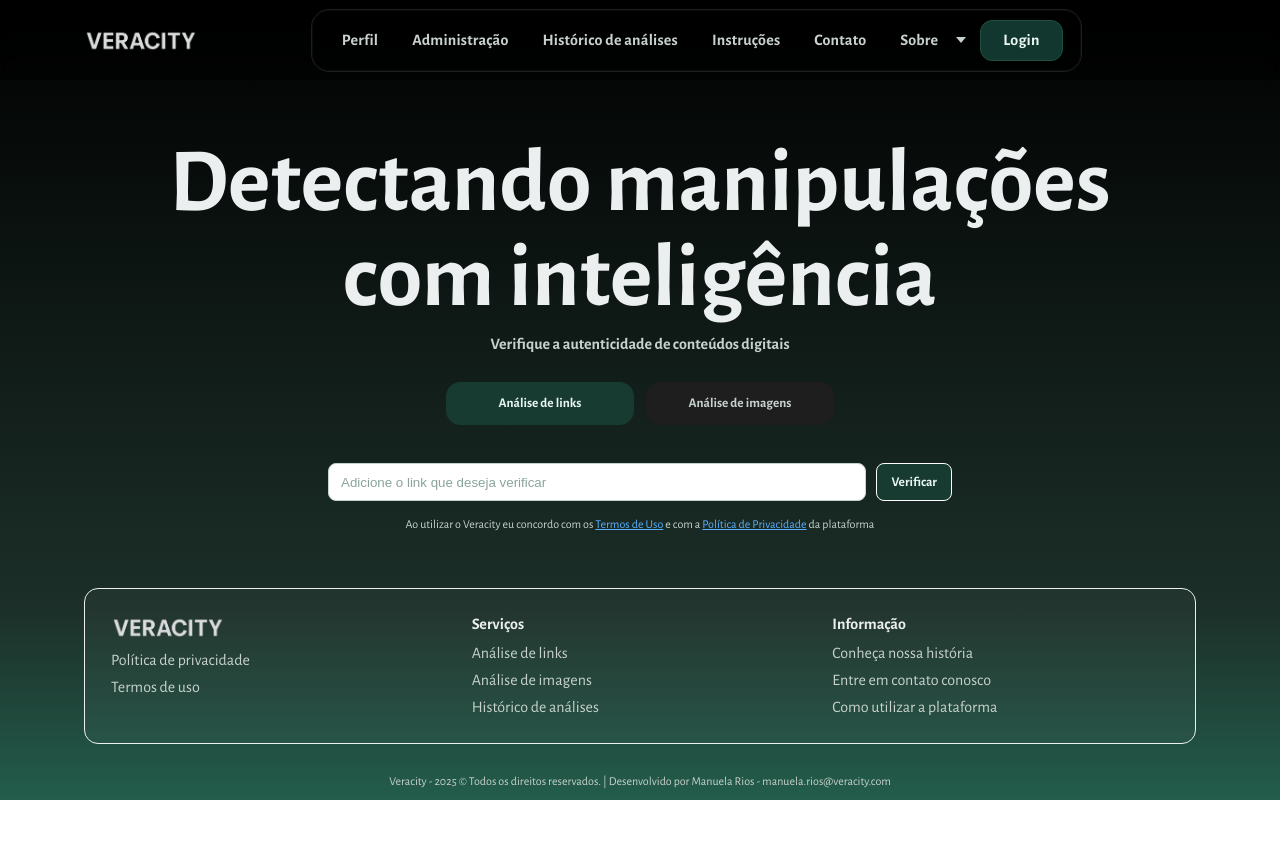
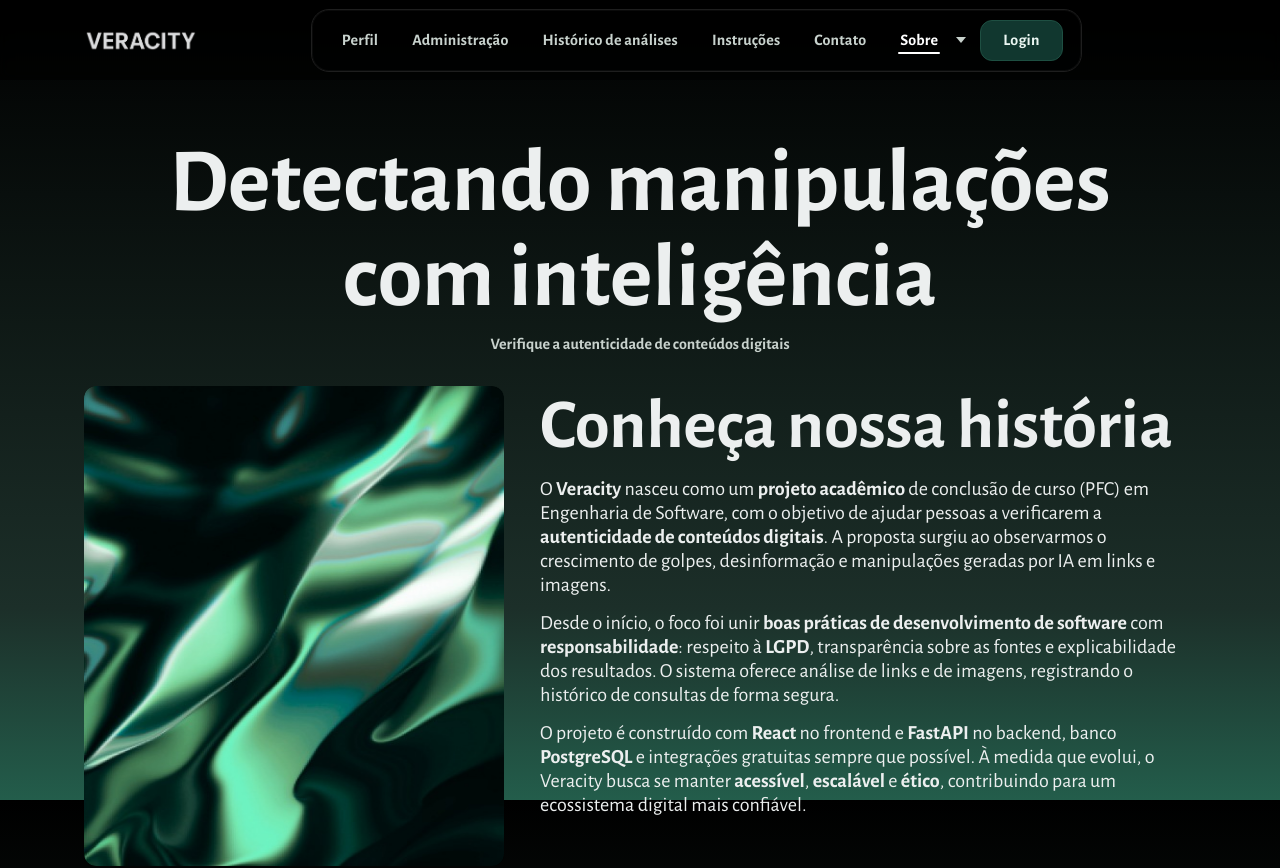
Before and after one commit to veracity-pfc/veracity-web, a React (Vite) app: page /about in a window 1280 px wide. Shown: the top 868 px of the page. Before the commit the page ends 800 px from the top, so only its background shows below. Built offline with nearby package versions, Linux system fonts and the light colour scheme.

Commit message:
Implementando tela de sobre

```diff
--- a/package.json
+++ b/package.json
@@ -10,7 +10,8 @@
   },
   "dependencies": {
     "react": "^18.3.1",
-    "react-dom": "^18.3.1"
+    "react-dom": "^18.3.1",
+    "react-router-dom": "^7.9.4"
   },
   "devDependencies": {
     "@vitejs/plugin-react": "^4.3.1",
--- a/src/App.jsx
+++ b/src/App.jsx
@@ -1,13 +1,18 @@
 import React from 'react';
+import { Routes, Route } from 'react-router-dom';
 import Header from './components/Header.jsx';
 import Footer from './components/Footer.jsx';
 import Home from './pages/Home.jsx';
+import About from './pages/About.jsx';
 
 export default function App() {
   return (
     <>
       <Header />
-      <Home />
+      <Routes>
+        <Route path="/" element={<Home />} />
+        <Route path="/about" element={<About />} />
+      </Routes>
       <Footer />
     </>
   );
--- a/src/components/Footer.jsx
+++ b/src/components/Footer.jsx
@@ -30,7 +30,7 @@
           <div>
             <div className="footer-title">Informação</div>
             <div className="footer-links">
-              <a href="#">Conheça nossa história</a>
+              <a href="/about">Conheça nossa história</a>
               <a href="#">Entre em contato conosco</a>
               <a href="#">Como utilizar a plataforma</a>
             </div>
--- a/src/components/Header.jsx
+++ b/src/components/Header.jsx
@@ -20,21 +20,52 @@
   const menuRef = useRef(null);
 
   useEffect(() => {
+    const path = window.location.pathname || '';
+    if (path.startsWith('/about')) setActiveKey('sobre');
+  }, []);
+
+  useEffect(() => {
     function onDocClick(e) {
       if (!menuRef.current || !btnRef.current) return;
       if (menuRef.current.contains(e.target) || btnRef.current.contains(e.target)) return;
       setOpen(false);
     }
-    function onKey(e) { if (e.key === 'Escape') { setOpen(false); setMobileOpen(false); } }
+    function onKey(e) {
+      if (e.key === 'Escape') {
+        setOpen(false);
+        setMobileOpen(false);
+      }
+    }
     document.addEventListener('click', onDocClick);
     document.addEventListener('keydown', onKey);
-    return () => { document.removeEventListener('click', onDocClick); document.removeEventListener('keydown', onKey); };
+    return () => {
+      document.removeEventListener('click', onDocClick);
+      document.removeEventListener('keydown', onKey);
+    };
   }, []);
 
   return (
     <header className="site-header">
       <div className="container navbar">
-        <Logo />
+        <div
+          className="logo-link"
+          role="link"
+          tabIndex={0}
+          style={{ cursor: 'pointer' }}
+          onClick={(e) => {
+            e.preventDefault();
+            window.location.assign('/');
+          }}
+          onKeyDown={(e) => {
+            if (e.key === 'Enter' || e.key === ' ') {
+              e.preventDefault();
+              window.location.assign('/');
+            }
+          }}
+          aria-label="Ir para a página inicial"
+        >
+          <Logo />
+        </div>
 
         <nav className="nav-links" aria-label="Principal">
           {ITEMS.map((item) => {
@@ -44,7 +75,10 @@
                   key={item.key}
                   className={`nav-link ${activeKey === item.key ? 'is-active' : ''}`}
                   href="#"
-                  onClick={() => setActiveKey(item.key)}
+                  onClick={(e) => {
+                    e.preventDefault();
+                    setActiveKey(item.key);
+                  }}
                 >
                   {item.label}
                 </a>
@@ -52,12 +86,13 @@
             }
             return (
               <div key="sobre" className="about-group">
-                <span
+                <a
+                  href="/about"
                   className={`nav-link ${activeKey === 'sobre' ? 'is-active' : ''}`}
                   onClick={() => setActiveKey('sobre')}
                 >
                   Sobre
-                </span>
+                </a>
                 <button
                   ref={btnRef}
                   type="button"
@@ -65,7 +100,7 @@
                   aria-haspopup="menu"
                   aria-expanded={open}
                   aria-controls="about-menu"
-                  onClick={() => setOpen(v => !v)}
+                  onClick={() => setOpen((v) => !v)}
                   title="Abrir menu Sobre"
                 />
                 {open && (
@@ -76,52 +111,161 @@
                     className="about-menu"
                     aria-labelledby="about-toggle"
                   >
-                    <a role="menuitem" tabIndex={0} href="#" className="about-item">Conheça nossa história</a>
-                    <a role="menuitem" tabIndex={0} href="#" className="about-item">Política de privacidade</a>
-                    <a role="menuitem" tabIndex={0} href="#" className="about-item">Termos de uso</a>
+                    <a role="menuitem" tabIndex={0} href="/about" className="about-item">
+                      Conheça nossa história
+                    </a>
+                    <a
+                      role="menuitem"
+                      tabIndex={0}
+                      href="#"
+                      className="about-item"
+                      onClick={(e) => e.preventDefault()}
+                    >
+                      Política de privacidade
+                    </a>
+                    <a
+                      role="menuitem"
+                      tabIndex={0}
+                      href="#"
+                      className="about-item"
+                      onClick={(e) => e.preventDefault()}
+                    >
+                      Termos de uso
+                    </a>
                   </div>
                 )}
               </div>
             );
           })}
-          <a href="#" className="nav-link login-cta">Login</a>
+          <a
+            href="#"
+            className="nav-link login-cta"
+            onClick={(e) => e.preventDefault()}
+          >
+            Login
+          </a>
         </nav>
 
         <button
           className="mobile-toggle"
           aria-label="Abrir menu"
           aria-expanded={mobileOpen}
-          onClick={() => setMobileOpen(v => !v)}
+          onClick={() => setMobileOpen((v) => !v)}
         >
-          <span></span><span></span><span></span>
+          <span></span>
+          <span></span>
+          <span></span>
         </button>
       </div>
 
       <div className={`mobile-menu ${mobileOpen ? 'open' : ''}`} role="dialog" aria-modal="true">
         <div className="container">
           <div className="mobile-group">
-            <a className={`mobile-link ${activeKey === 'perfil' ? 'is-active' : ''}`} href="#" onClick={() => { setActiveKey('perfil'); setMobileOpen(false); }}>Perfil</a>
-            <a className={`mobile-link ${activeKey === 'admin' ? 'is-active' : ''}`} href="#" onClick={() => { setActiveKey('admin'); setMobileOpen(false); }}>Administração</a>
-            <a className={`mobile-link ${activeKey === 'historico' ? 'is-active' : ''}`} href="#" onClick={() => { setActiveKey('historico'); setMobileOpen(false); }}>Histórico de análises</a>
-            <a className={`mobile-link ${activeKey === 'instrucoes' ? 'is-active' : ''}`} href="#" onClick={() => { setActiveKey('instrucoes'); setMobileOpen(false); }}>Instruções</a>
-            <a className={`mobile-link ${activeKey === 'contato' ? 'is-active' : ''}`} href="#" onClick={() => { setActiveKey('contato'); setMobileOpen(false); }}>Contato</a>
+            <a
+              className={`mobile-link ${activeKey === 'perfil' ? 'is-active' : ''}`}
+              href="#"
+              onClick={(e) => {
+                e.preventDefault();
+                setActiveKey('perfil');
+                setMobileOpen(false);
+              }}
+            >
+              Perfil
+            </a>
+            <a
+              className={`mobile-link ${activeKey === 'admin' ? 'is-active' : ''}`}
+              href="#"
+              onClick={(e) => {
+                e.preventDefault();
+                setActiveKey('admin');
+                setMobileOpen(false);
+              }}
+            >
+              Administração
+            </a>
+            <a
+              className={`mobile-link ${activeKey === 'historico' ? 'is-active' : ''}`}
+              href="#"
+              onClick={(e) => {
+                e.preventDefault();
+                setActiveKey('historico');
+                setMobileOpen(false);
+              }}
+            >
+              Histórico de análises
+            </a>
+            <a
+              className={`mobile-link ${activeKey === 'instrucoes' ? 'is-active' : ''}`}
+              href="#"
+              onClick={(e) => {
+                e.preventDefault();
+                setActiveKey('instrucoes');
+                setMobileOpen(false);
+              }}
+            >
+              Instruções
+            </a>
+            <a
+              className={`mobile-link ${activeKey === 'contato' ? 'is-active' : ''}`}
+              href="#"
+              onClick={(e) => {
+                e.preventDefault();
+                setActiveKey('contato');
+                setMobileOpen(false);
+              }}
+            >
+              Contato
+            </a>
 
             <a
               className={`mobile-link ${activeKey === 'sobre' ? 'is-active' : ''}`}
               href="#"
-              onClick={(e) => { e.preventDefault(); setActiveKey('sobre'); setMobileSobreOpen(v => !v); }}
+              onClick={(e) => {
+                e.preventDefault();
+                setActiveKey('sobre');
+                setMobileSobreOpen((v) => !v);
+              }}
             >
               Sobre ▾
             </a>
             {mobileSobreOpen && (
               <>
-                <a className="mobile-subitem" href="#" onClick={() => setMobileOpen(false)}>Conheça nossa história</a>
-                <a className="mobile-subitem" href="#" onClick={() => setMobileOpen(false)}>Política de privacidade</a>
-                <a className="mobile-subitem" href="#" onClick={() => setMobileOpen(false)}>Termos de uso</a>
+                <a className="mobile-subitem" href="/about" onClick={() => setMobileOpen(false)}>
+                  Conheça nossa história
+                </a>
+                <a
+                  className="mobile-subitem"
+                  href="#"
+                  onClick={(e) => {
+                    e.preventDefault();
+                    setMobileOpen(false);
+                  }}
+                >
+                  Política de privacidade
+                </a>
+                <a
+                  className="mobile-subitem"
+                  href="#"
+                  onClick={(e) => {
+                    e.preventDefault();
+                    setMobileOpen(false);
+                  }}
+                >
+                  Termos de uso
+                </a>
               </>
             )}
 
-            <a className="mobile-login" href="#" onClick={() => setMobileOpen(false)}>Login</a>
+            <a
+              className="mobile-login"
+              href="#"
+              onClick={(e) => {
+                e.preventDefault();
+                setMobileOpen(false);
+              }}
+            >
+              Login
+            </a>
           </div>
         </div>
       </div>
--- a/src/main.jsx
+++ b/src/main.jsx
@@ -1,6 +1,11 @@
 import React from 'react';
 import { createRoot } from 'react-dom/client';
+import { BrowserRouter } from 'react-router-dom';
 import './styles/globals.css';
 import App from './App.jsx';
 
-createRoot(document.getElementById('root')).render(<App />);
+createRoot(document.getElementById('root')).render(
+  <BrowserRouter>
+    <App />
+  </BrowserRouter>
+);
--- /dev/null
+++ b/src/pages/About.jsx
@@ -0,0 +1,47 @@
+import React from 'react';
+import cover from '../assets/about-cover.png';
+
+export default function About() {
+  return (
+    <main className="container">
+      <section className="hero">
+        <h1>Detectando manipulações<br />com inteligência</h1>
+        <p className="sub">Verifique a autenticidade de conteúdos digitais</p>
+      </section>
+
+      <section className="about-section">
+        <div className="about-grid">
+          <div className="about-image-wrap">
+            <img className="about-image" src={cover} alt="Arte do projeto Veracity" />
+          </div>
+
+          <div className="about-content">
+            <h2 className="about-title">Conheça nossa história</h2>
+
+            <p>
+              O <strong>Veracity</strong> nasceu como um <strong>projeto acadêmico</strong> de
+              conclusão de curso (PFC) em Engenharia de Software, com o objetivo de
+              ajudar pessoas a verificarem a <strong>autenticidade de conteúdos digitais</strong>.
+              A proposta surgiu ao observarmos o crescimento de golpes, desinformação e
+              manipulações geradas por IA em links e imagens.
+            </p>
+
+            <p>
+              Desde o início, o foco foi unir <strong>boas práticas de desenvolvimento de software</strong> com
+              <strong> responsabilidade</strong>: respeito à <strong>LGPD</strong>, transparência sobre as fontes e
+              explicabilidade dos resultados. O sistema oferece análise de links e de imagens,
+              registrando o histórico de consultas de forma segura.
+            </p>
+
+            <p>
+              O projeto é construído com <strong>React</strong> no frontend e <strong>FastAPI</strong> no backend,
+              banco <strong>PostgreSQL</strong> e integrações gratuitas sempre que possível. À medida que evolui,
+              o Veracity busca se manter <strong>acessível</strong>, <strong>escalável</strong> e <strong>ético</strong>,
+              contribuindo para um ecossistema digital mais confiável.
+            </p>
+          </div>
+        </div>
+      </section>
+    </main>
+  );
+}
--- a/src/styles/globals.css
+++ b/src/styles/globals.css
@@ -93,7 +93,7 @@
 
 .nav-link:hover {
   color: #fff;
-   background: rgba(255,255,255,0.06);
+  background: rgba(255,255,255,0.06);
 }
 
 .nav-link.is-active {
@@ -284,7 +284,7 @@
 
 .hero {
   padding-top: 56px;
-  padding-bottom: 56px;
+  padding-bottom: 32px;
   text-align: center;
 }
 
@@ -300,6 +300,48 @@
   margin: 0;
   color: var(--text-muted);
   font-weight: 700;
+}
+
+.about-section {
+  padding-bottom: 48px;
+}
+
+.about-grid {
+  display: grid;
+  grid-template-columns: 420px 1fr;
+  gap: 36px;
+  align-items: start;
+}
+
+.about-image-wrap {
+  border-radius: 12px;
+  overflow: hidden;
+  background: transparent;
+}
+
+.about-image {
+  display: block;
+  width: 100%;
+  height: 480px;
+  border-radius: 12px;
+  box-shadow: 0 10px 24px rgba(0,0,0,.35);
+}
+
+.about-content {
+  max-width: 760px;
+}
+
+.about-title {
+  margin: 0 0 10px;
+  font-size: 70px;
+  line-height: 1.15;
+  font-weight: 900;
+}
+
+.about-content p {
+  margin: 0 0 14px;
+  color: var(--text-primary);
+  font-size: 20px;
 }
 
 .tabs {
@@ -414,7 +456,7 @@
 .copy {
   text-align: center;
   padding: 12px 16px;
-  color: var(--text-muted);
+  color: var(--text-primary);
   font-size: 12px;
   word-break: break-word;
 }
@@ -446,6 +488,20 @@
   .verify-btn {
     width: 100%;
   }
+
+  .about-grid {
+    grid-template-columns: 1fr;
+    gap: 20px;
+  }
+  .about-image-wrap {
+    display: none;
+  }
+  .about-title {
+    font-size: 32px;
+  }
+  .hero {
+    padding-bottom: 20px;
+  }
 }
 
 @media (max-width: 670px) {
```
Also changed, not shown: src/assets/about-cover.png (added), 1 other file (tests, documents, lock files or other folders).
